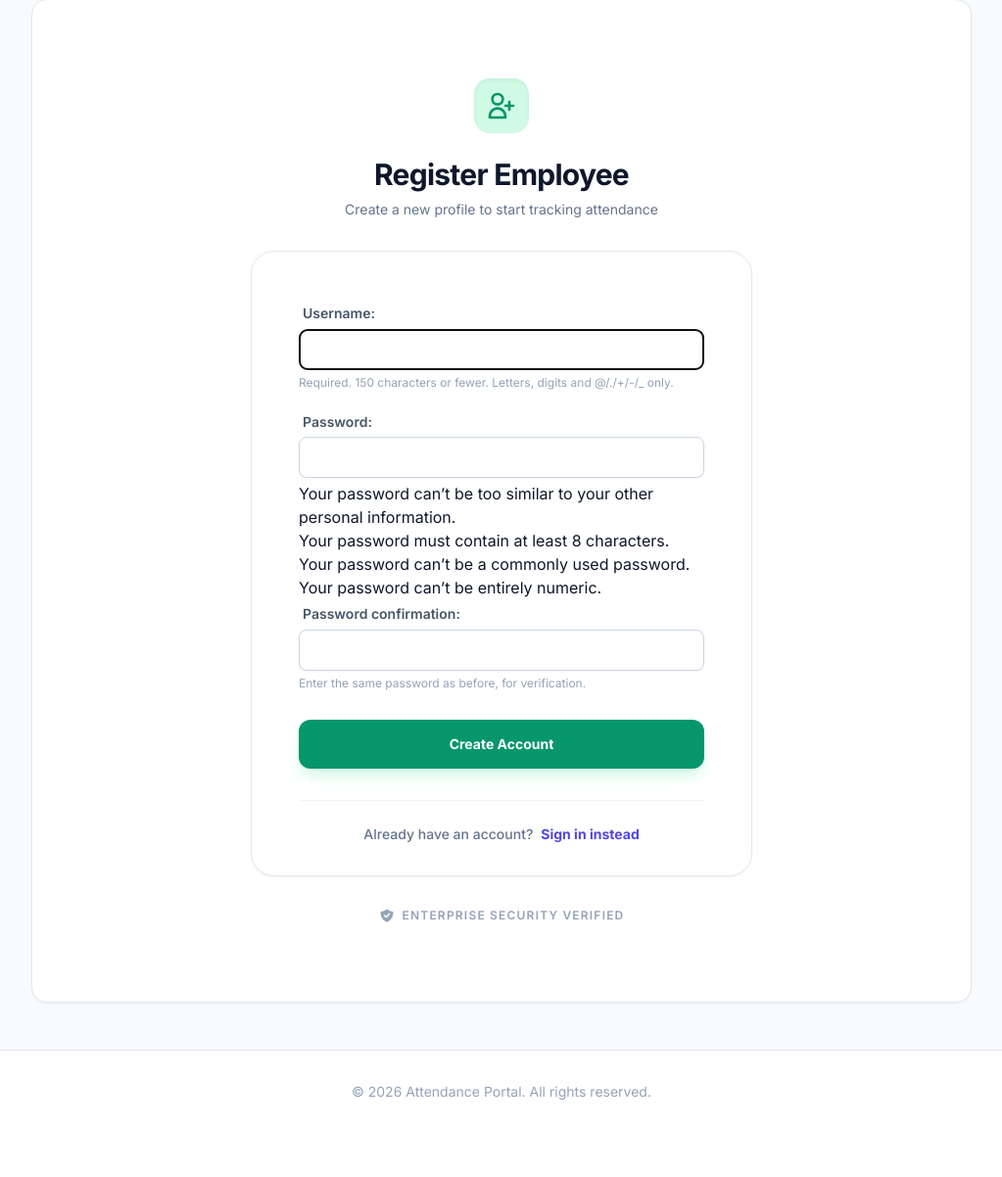
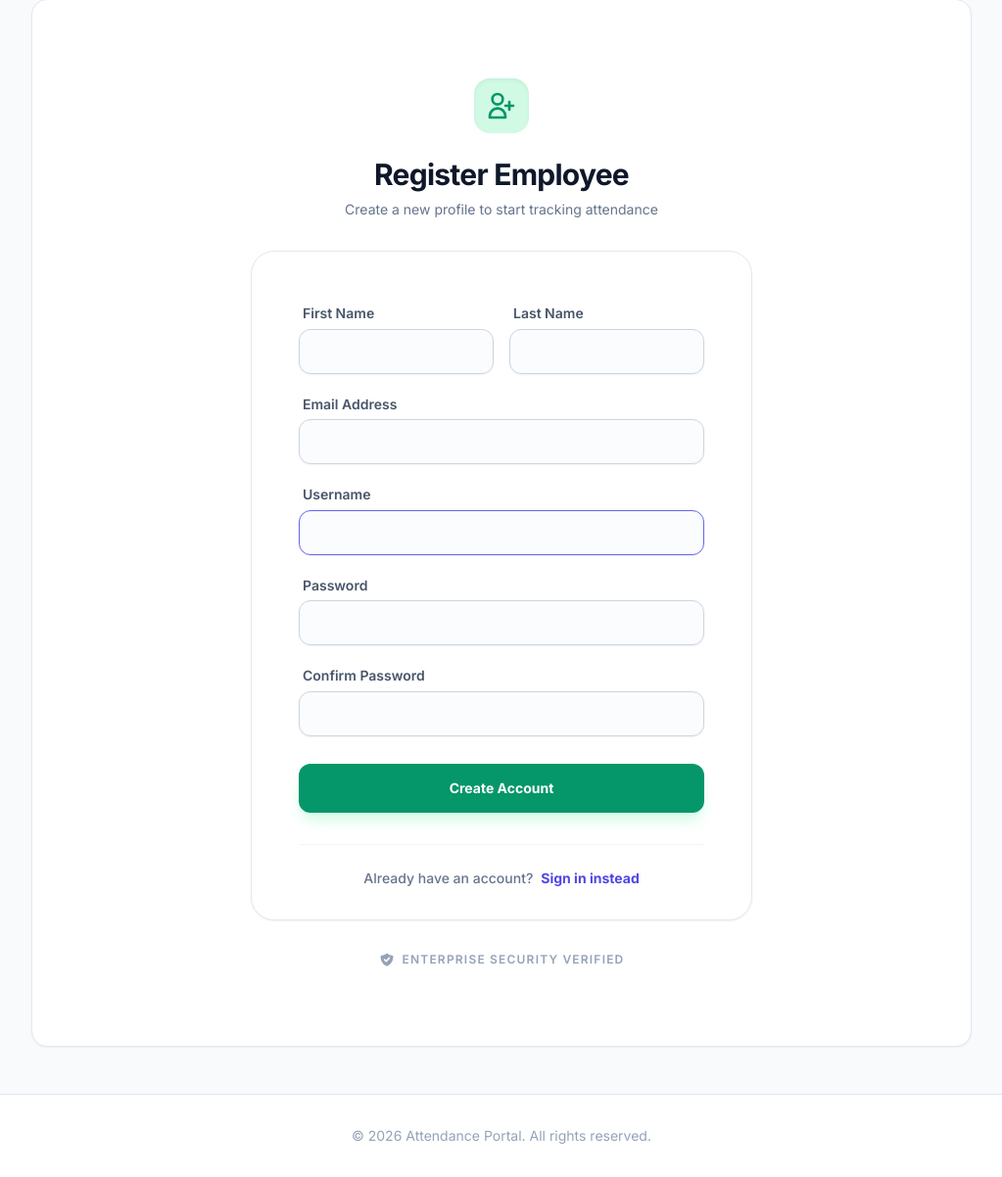
Before and after one commit to ab303el/ATTENDANCE, a Django app: page /core/signup/ in a window 1280 px wide. Shown: the part 98-1300 px from the top of the page at 98% size, without its empty margins (128-1151 px from the left). Before the commit the page ends 1221 px from the top, so only its background shows below. Run offline with Django 5.2, Linux system fonts and the light colour scheme; some libraries are stand-ins or nearby versions.

Commit message:
update email and employee class link

```diff
--- a/core/admin.py
+++ b/core/admin.py
@@ -12,4 +12,5 @@ class AttendanceAdmin(admin.ModelAdmin):
     readonly_fields = ('clock_in',)
 @admin.register(Employee)
 class EmployeeAdmin(admin.ModelAdmin):
-    list_display = ('name' , 'employee_id')
+    list_display = ('first_name', 'last_name', 'email', 'employee_id')
+    search_fields = ('first_name', 'last_name', 'email', 'employee_id')
--- /dev/null
+++ b/core/forms.py
@@ -0,0 +1,20 @@
+from django import forms
+from django.contrib.auth.models import User
+from django.contrib.auth.forms import UserCreationForm
+
+class EmployeeSignupForm(UserCreationForm):
+    first_name = forms.CharField(max_length=30, required=True)
+    last_name = forms.CharField(max_length=30, required=True)
+    email = forms.EmailField(required=True)
+
+    class Meta(UserCreationForm.Meta):
+        model = User
+        fields = UserCreationForm.Meta.fields + ('first_name', 'last_name', 'email')
+
+    def __init__(self, *args, **kwargs):
+        super().__init__(*args, **kwargs)
+        # This adds the Tailwind styling to the actual boxes
+        for field in self.fields.values():
+            field.widget.attrs.update({
+                'class': 'appearance-none block w-full px-4 py-3 border border-slate-300 rounded-xl shadow-sm placeholder-slate-400 focus:outline-none focus:ring-emerald-500 focus:border-emerald-500 sm:text-sm transition-all bg-slate-50/50'
+            })
--- a/core/serializers.py
+++ b/core/serializers.py
@@ -4,7 +4,7 @@ from .models import Attendance , Employee
 class EmployeeSerializer(serializers.ModelSerializer):
     class Meta:
         model = Employee
-        fields = ['id' , 'name' , 'employee_id']
+        fields = ['first_name', 'last_name', 'email', 'employee_id']
 
 class AttendanceSerializer(serializers.ModelSerializer):
     # This automatically nests the employee details or just gives the ID
--- a/core/templates/core/signup.html
+++ b/core/templates/core/signup.html
@@ -3,7 +3,6 @@
 {% block content %}
 <div class="min-h-[70vh] flex flex-col justify-center py-12 sm:px-6 lg:px-8">
     <div class="sm:mx-auto sm:w-full sm:max-w-md">
-        <!-- Brand Icon -->
         <div class="flex justify-center">
             <div class="bg-emerald-100 p-3 rounded-2xl shadow-inner">
                 <svg class="w-8 h-8 text-emerald-600" fill="none" stroke="currentColor" viewBox="0 0 24 24">
@@ -24,9 +23,50 @@
             <form method="post" class="space-y-5">
                 {% csrf_token %}
 
-                <div class="space-y-1">
-                    <!-- Django form fields will be styled by the script in _base.html -->
-                    {{ form.as_p }}
+                <!-- Errors Section -->
+                {% if form.errors %}
+                    <div class="bg-rose-50 border border-rose-100 text-rose-700 p-4 rounded-xl text-sm mb-4">
+                        Please correct the errors below.
+                    </div>
+                {% endif %}
+
+                <!-- Name Row (Grid) -->
+                <div class="grid grid-cols-1 sm:grid-cols-2 gap-4">
+                    <div>
+                        <label for="{{ form.first_name.id_for_label }}">First Name</label>
+                        {{ form.first_name }}
+                    </div>
+                    <div>
+                        <label for="{{ form.last_name.id_for_label }}">Last Name</label>
+                        {{ form.last_name }}
+                    </div>
+                </div>
+
+                <!-- Email Field -->
+                <div>
+                    <label for="{{ form.email.id_for_label }}">Email Address</label>
+                    {{ form.email }}
+                    {% if form.email.help_text %}
+                        <span class="helptext">{{ form.email.help_text }}</span>
+                    {% endif %}
+                </div>
+
+                <!-- Username Field -->
+                <div>
+                    <label for="{{ form.username.id_for_label }}">Username</label>
+                    {{ form.username }}
+                </div>
+
+                <!-- Password Fields -->
+                <div class="space-y-5">
+                    <div>
+                        <label for="{{ form.password1.id_for_label }}">Password</label>
+                        {{ form.password1 }}
+                    </div>
+                    <div>
+                        <label for="{{ form.password2.id_for_label }}">Confirm Password</label>
+                        {{ form.password2 }}
+                    </div>
                 </div>
 
                 <div class="pt-2">
@@ -36,7 +76,6 @@
                 </div>
             </form>
 
-            <!-- Bottom Divider & Redirect -->
             <div class="mt-8 pt-6 border-t border-slate-100">
                 <div class="flex flex-col sm:flex-row items-center justify-center gap-2 text-sm">
                     <span class="text-slate-500 font-medium">Already have an account?</span>
@@ -47,7 +86,6 @@
             </div>
         </div>
 
-        <!-- Security Badge -->
         <div class="mt-8 flex justify-center items-center gap-2 text-slate-400">
             <svg class="w-4 h-4" fill="currentColor" viewBox="0 0 20 20">
                 <path fill-rule="evenodd" d="M2.166 4.999A11.954 11.954 0 0010 1.944 11.954 11.954 0 0017.834 5c.11.65.166 1.32.166 2.001 0 5.225-3.34 9.67-8 11.317C5.34 16.67 2 12.225 2 7c0-.682.057-1.35.166-2.001zm11.541 3.708a1 1 0 00-1.414-1.414L9 10.586 7.707 9.293a1 1 0 00-1.414 1.414l2 2a1 1 0 001.414 0l4-4z" clip-rule="evenodd"></path>
@@ -58,10 +96,7 @@
 </div>
 
 <style>
-    /* Spacing fixes for Django's as_p output */
-    form p {
-        margin-bottom: 1.25rem;
-    }
+    /* Spacing and Label Styling */
     form label {
         display: block;
         font-size: 0.875rem;
@@ -70,12 +105,19 @@
         margin-bottom: 0.35rem;
         margin-left: 0.25rem;
     }
-    /* Specific styling for help text if your Django form uses it */
     form .helptext {
         display: block;
         font-size: 0.75rem;
         color: #94a3b8; /* slate-400 */
         margin-top: 0.25rem;
     }
+    /* Styles for the auto-generated error lists from Django */
+    .errorlist {
+        color: #e11d48; /* rose-600 */
+        font-size: 0.75rem;
+        margin-top: 0.25rem;
+        list-style: none;
+        padding-left: 0.25rem;
+    }
 </style>
 {% endblock %}
--- a/core/views.py
+++ b/core/views.py
@@ -22,6 +22,8 @@ from rest_framework.permissions import IsAdminUser      #only managers/admins
 from django.contrib import messages #to show alerts login and account creation success
 
 from django.core.exceptions import PermissionDenied     #admin only
+
+from .forms import EmployeeSignupForm # Import your new form
 
 
 class ManagerLateDashboardAPI(generics.ListCreateAPIView):
@@ -242,17 +244,15 @@ class EmployeeDetailAPI(APIView):
 #signup view
 def signup_view(request):
     if request.method == 'POST':
-        form = UserCreationForm(request.POST)
+        form = EmployeeSignupForm(request.POST) # Use custom form
         if form.is_valid():
-            form.save()
-            messages.success(request, "Account created successfully! You can now login.")
+            user = form.save() # This automatically saves the extra fields too
+            messages.success(request, "Account created successfully!")
             return redirect('login')
-        else:
-            messages.error(request, "Invalid username or password plese insert correct data!.")
     else:
-        form = UserCreationForm()
+        form = EmployeeSignupForm()
 
-    return render(request , 'core/signup.html' , {'form' : form})
+    return render(request, 'core/signup.html', {'form': form})
 
 #login view
 def login_view(request):
```
Also changed, not shown: core/models.py (+11 -4 lines), core/migrations/0003_employee_email_employee_last_name.py (added), core/migrations/0004_remove_employee_name_employee_first_name.py (added).
